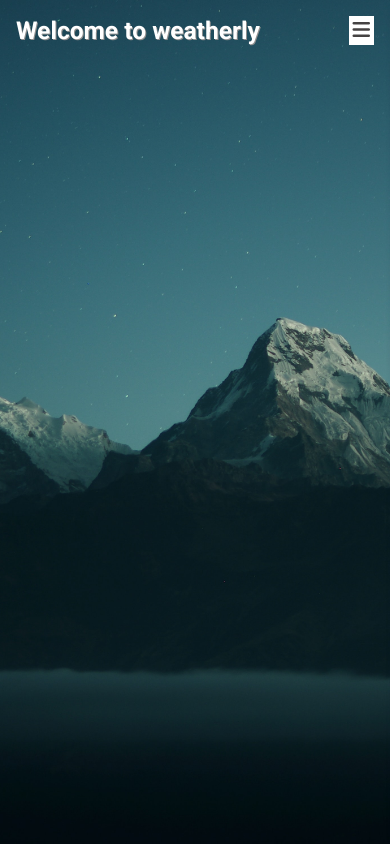
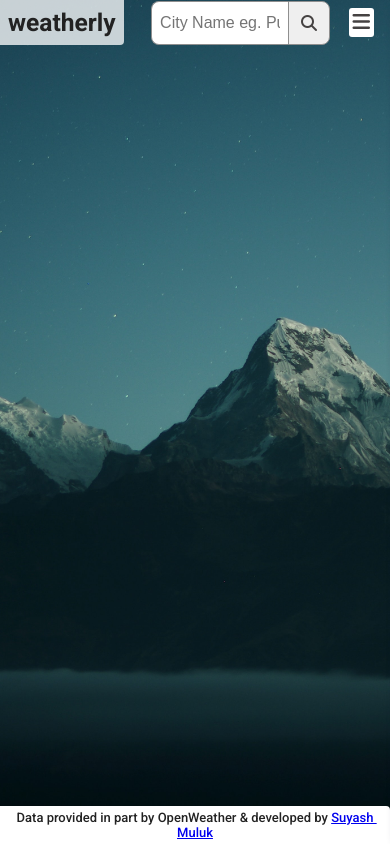
Before and after one commit to suyashmuluk/weatherly, an Angular app: page / in a window 390 px wide. Built offline with nearby package versions, Linux system fonts and the light colour scheme.

Commit message:
Updated UI of weatherly

```diff
--- a/src/app/app.module.ts
+++ b/src/app/app.module.ts
@@ -10,7 +10,7 @@ import { countries } from '../app/shared/countries';
 @NgModule({
   declarations: [
     AppComponent,
-    HomeComponent
+    HomeComponent,
   ],
   imports: [
     BrowserModule,
--- a/src/app/home/home.component.html
+++ b/src/app/home/home.component.html
@@ -5,7 +5,22 @@
         <img [src]="setBgImg(weather_data)" alt="bg_img" *ngIf="weather_data_block && error_text !== 'city not found'"
             class="hero__flex_data_img">
         <div class="hero__flex_header">
-            <h1 class="hero__flex_data_title">Welcome to weatherly</h1>
+            <h1 class="hero__flex_data_title">weatherly</h1>
+
+            <form [formGroup]="city_form" class="hero__flex_header_form">
+                <div style="position: relative; display: flex; align-items: center;">
+                    <label for="city" class="hero__flex_header_form_input">
+                        <input type="text" placeholder="City Name eg. Pune" formControlName="city" class="hero__flex_header_form_input_field">
+                        <!-- <span class="hero__flex_header_form_input_label">City Name</span> -->
+                    </label>
+                    <div class="hero__flex_header_form_error">{{error_text}}</div>
+
+                    <button (click)="getCityWeather()" class="hero__flex_header_form_btn">
+                        <i class="fas fa-search"></i>
+                    </button>
+                </div>
+            </form>
+
             <div class="hero__flex_menu" (click)="toggleSidebar()" id="menu">
                 <i class="fas fa-bars" *ngIf="!close_icon"></i>
                 <i class="fas fa-times" *ngIf="close_icon"></i>
@@ -70,6 +85,10 @@
                     </tr>
                 </table>
             </div>
+        </div>
+        <div class="hero__flex_data_footer">
+            Data provided in part by OpenWeather & developed by
+            <a href="https://github.com/suyashmuluk" target="_blank">Suyash Muluk</a>
         </div>
     </div>
 
@@ -136,9 +155,5 @@
                 </div>
             </div>
         </div>
-
-        <div class="hero__flex_form_block_footer">
-            Data provided in part by OpenWeather
-        </div>
     </div>
 </div>
--- a/src/app/home/home.component.scss
+++ b/src/app/home/home.component.scss
@@ -7,20 +7,52 @@
     &_header {
         position: fixed;
         top: 0;
-        left: 2rem;
-        right: 0;
+        left: 0;
+        right: 28%;
         display: flex;
         align-items: center;
         justify-content: space-between;
 
-        @include for_size(phone) {
-            left: 1rem;
+        @include for_size(ipad-to-phone) {
+            right: 1rem;
+        }
+
+        &_form{
+            display: none;
+
+            @include for_size(ipad-to-phone) {
+                display: block;
+                width: 170px;
+            }
+
+            &_input {
+                @extend .hero__flex_input;
+
+                &_field {
+                    @extend .hero__flex_input_field;
+
+                    @include for_size(phone) {
+                        width: 120px;
+                    }
+                }
+            }
+
+            &_error {
+                @extend .hero__flex_error;
+            }
+
+            &_btn {
+                @extend .hero__flex_btn;
+
+                @include for_size(phone) {
+                    padding: 12px 8px;
+                }
+            }
         }
     }
 
     &_data {
         flex: 0 1 75%;
-        // background-image: url("../../assets/default.jpg");
         background-size: cover;
         background-position: center;
 
@@ -33,14 +65,48 @@
         }
 
         &_title {
-            text-shadow: 1px 1px #8f8f8f;
-            color: #fff;
             @include fluid-type(320px, 1300px, 24px, 32px);
+            margin: 0;
+            background-color: #ffffffc2;
+            padding: 8px;
+            border-radius: 0 0 4px 0;
+        }
+
+        &_footer {
+            position: absolute;
+            bottom: 0;
+            left: 0;
+            padding: 4px;
+            font-size: 13px;
+            background-color: #fff;
+            text-align: center;
+            font-weight: 500;
+            border-radius: 0 4px 0 0;
+            white-space: break-spaces;
         }
     }
 
     &_menu {
         display: none;
+        background-color: #fff;
+        padding: 4px;
+        border-radius: 3px;
+
+        i {
+            color: #454242;
+            font-size: 20px;
+        }
+
+        @include for_size(ipad-to-phone) {
+            display: block;
+        }
+    }
+
+    &_form {
+
+        @include for_size(ipad-to-phone) {
+            display: none;
+        }
     }
 
     &_form_block {
@@ -55,18 +121,6 @@
         &_title {
             font-weight: 500;
             margin-top: 1.5rem;
-        }
-
-        &_footer {
-            position: absolute;
-            bottom: 0;
-            left: 0;
-            padding: 4px 0;
-            font-size: 13px;
-            width: 100%;
-            background-color: #fff;
-            text-align: center;
-            font-weight: 500;
         }
     }
 
@@ -102,7 +156,7 @@
             border: 1px solid #8f8f8f;
             padding: 12px 8px;
             font-size: 16px;
-            border-radius: 4px 0 0 4px;
+            border-radius: 8px 0 0 8px;
             border-right: 0;
 
             &:focus,
@@ -131,10 +185,11 @@
         align-items: center;
         justify-content: center;
         border: 1px solid #8f8f8f;
-        border-radius: 0 4px 4px 0;
+        border-radius: 0 8px 8px 0;
 
         i {
             font-size: 16px;
+            color: #454242;
         }
 
         &:hover {
@@ -188,7 +243,6 @@
 
                 &_data {
                     padding: 0.5rem;
-                    color: #454242;
                     display: flex;
                     align-items: center;
 
@@ -208,8 +262,7 @@
 
     &_wind {
         margin-top: 3rem;
-        color: #454242;
-        height: calc(100vh - 185px);
+        height: calc(100vh - 170px);
         overflow: auto;
 
         h3 {
@@ -230,7 +283,7 @@
     }
 }
 
-@media only screen and (max-width: 992px) {
+@media only screen and (max-width: 991px) {
     .hero__flex_form_block {
         position: fixed;
         width: 250px;
@@ -239,23 +292,6 @@
         bottom: 0;
         top: 0;
         transition: all 0.3s ease-in-out;
-    }
-
-    .hero__flex_menu {
-        display: block;
-        position: absolute;
-        right: 2rem;
-        background-color: #fff;
-        padding: 4px;
-
-        @include for_size(phone) {
-            right: 1rem;
-        }
-
-        i {
-            color: #454242;
-            font-size: 20px;
-        }
     }
 }
 
--- a/src/app/home/home.component.ts
+++ b/src/app/home/home.component.ts
@@ -80,6 +80,8 @@ export class HomeComponent implements OnInit {
         return '../../assets/mist.jpg';
       } else if (data['weather'][0]['main'] === 'Rain') {
         return '../../assets/rain.jpg';
+      } else if (data['weather'][0]['main'] === 'Fog') {
+        return '../../assets/fog.jpg';
       }
     }
   }
@@ -101,6 +103,9 @@ export class HomeComponent implements OnInit {
       } else if (data['weather'][0]['main'] === 'Mist') {
         this.weather_desc = data['weather'][0]['description'];
         return 'https://img.icons8.com/external-photo3ideastudio-flat-photo3ideastudio/96/000000/external-mist-natural-disaster-photo3ideastudio-flat-photo3ideastudio.png'
+      } else if (data['weather'][0]['main'] === 'Fog') {
+        this.weather_desc = data['weather'][0]['description'];
+        return 'https://img.icons8.com/emoji/48/000000/fog.png'
       }
     }
   }
--- a/src/assets/scss/_mixin.scss
+++ b/src/assets/scss/_mixin.scss
@@ -7,5 +7,9 @@
         @media only screen and (max-width: 991px) and (min-width: 768px) {
             @content;
         }
+    } @else if $size == 'ipad-to-phone' {
+        @media only screen and (max-width: 991px) and (min-width: 320px) {
+            @content;
+        }
     }
 }
--- a/src/styles.scss
+++ b/src/styles.scss
@@ -12,6 +12,7 @@ body{
     overflow-x: hidden;
     width: 100vw;
     font-family: 'Roboto', sans-serif;
+    color: #222222;
 }
 
 :is(div, input, button):focus {
```
Also changed, not shown: src/assets/fog.jpg (added).
